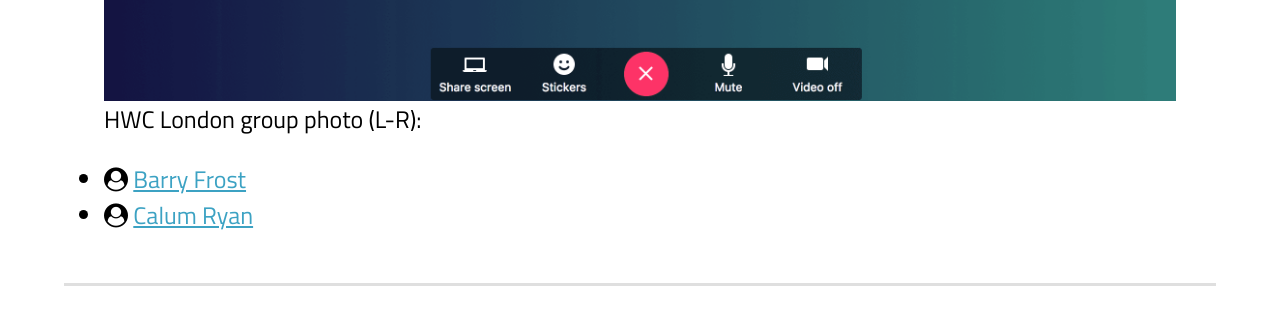
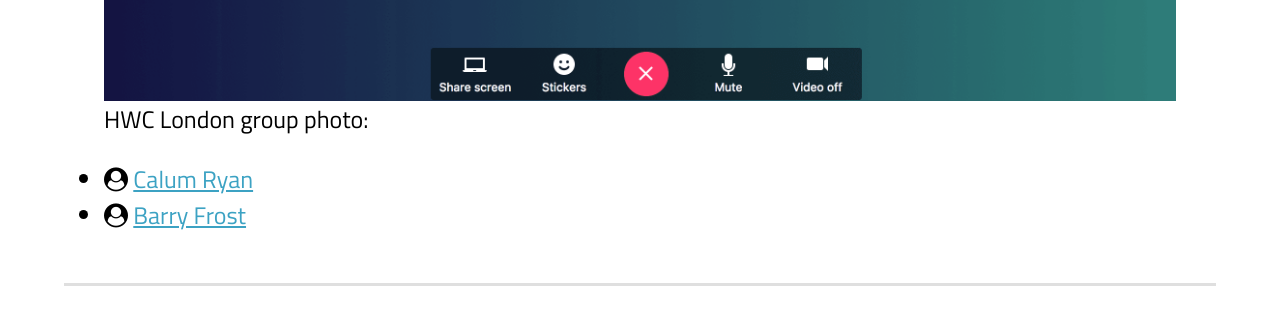
Before and after one commit to hwclondon/hwclondon.github.io, a Jekyll site: the page built from _events/20171004.md, in a window 1280 px wide and 900 px high, scrolled down 1708 px. Shown: the part 159-478 px from the top of the window. Built offline with Jekyll 4.4.1, drawn with Linux system fonts in a browser that asks for light colours.

Commit message:
Update content

```diff
--- a/_events/20171004.md
+++ b/_events/20171004.md
@@ -8,8 +8,8 @@ full_description: "<p>Demos of personal websites and the opportunity to create,
 requirements: "<p>WeWork's building security require non-cardholders to register as guests before being allowed access to the building.</p><p>Please meet at <strong>6pm</strong> sharp at the 30 Stamford Street ground floor reception.</p><p>There are a few different ways you can register for Homebrew Website Club London:</p>"
 description: "Demos of personal websites and the opportunity to create, update or experiment on your personal website"
 attendees:
+- https://calumryan.com/
 - https://barryfrost.com/
-- https://calumryan.com/
 photo: 2017-10-04.jpg
 ---
 For tonight’s HWC London we joined the virtual HWC. Points discussed included:
--- a/_layouts/event.html
+++ b/_layouts/event.html
@@ -58,7 +58,7 @@ layout: default
           <a href="/photos/{{ page.photo }}">
             <img src="/photos/{{ page.photo }}" class="u-photo" alt="Group photo from HWC London.">
           </a>
-          <figcaption>HWC London group photo (L-R):</figcaption>
+          <figcaption>HWC London group photo:</figcaption>
         </figure>
       {% endif %}
       <ul>
```
